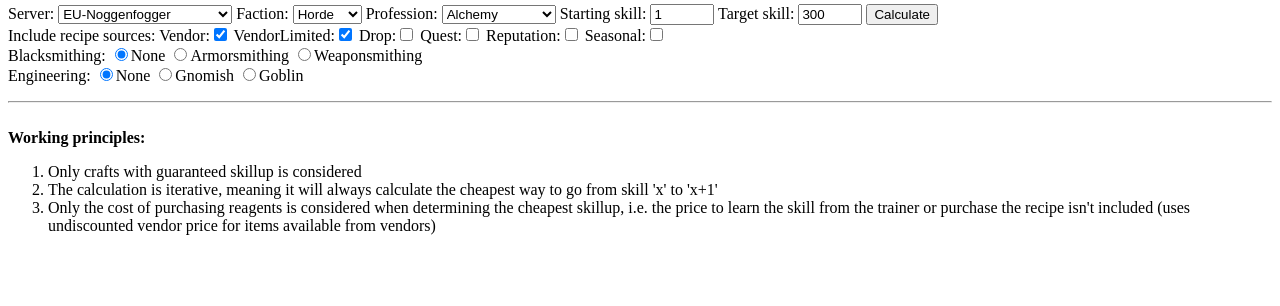
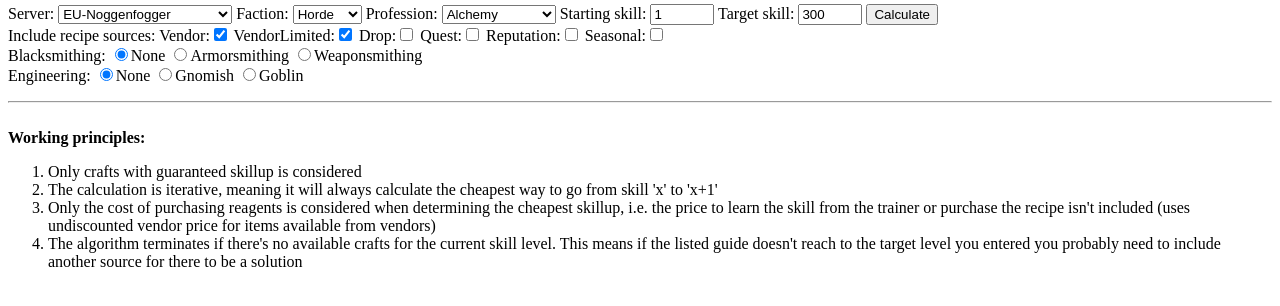
Before and after one commit to znibb/WowProfessionLevelingTool, a Flask app: page / in a window 1280 px wide. Shown: the part 150-456 px from the top of the page. Run offline with Flask 2, Linux system fonts and the light colour scheme.

Commit message:
Added explanation to why the algorithm can terminate before the desired skill level

```diff
--- a/app/templates/index.html
+++ b/app/templates/index.html
@@ -9,6 +9,7 @@
         <li>Only the cost of purchasing reagents is considered when determining the cheapest skillup,
             i.e. the price to learn the skill from the trainer or purchase the recipe isn't included
         (uses undiscounted vendor price for items available from vendors)</li>
+        <li>The algorithm terminates if there's no available crafts for the current skill level. This means if the listed guide doesn't reach to the target level you entered you probably need to include another source for there to be a solution</li>
     </ol>
 
 {% endblock %}
```
